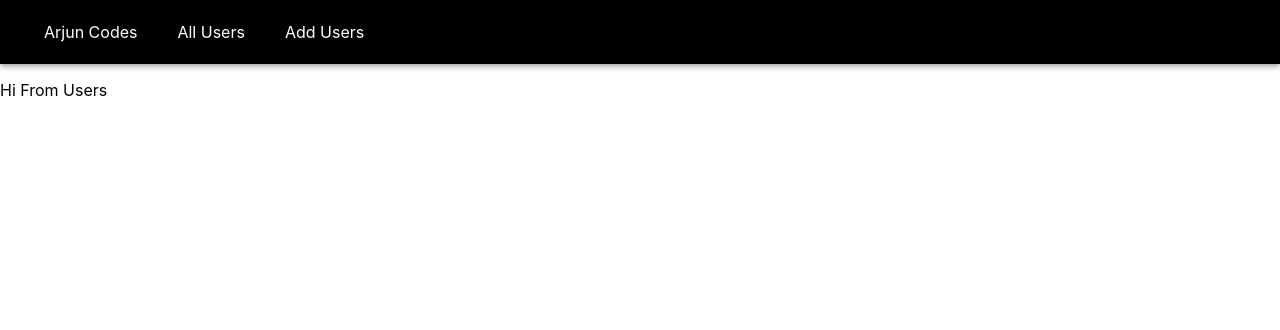
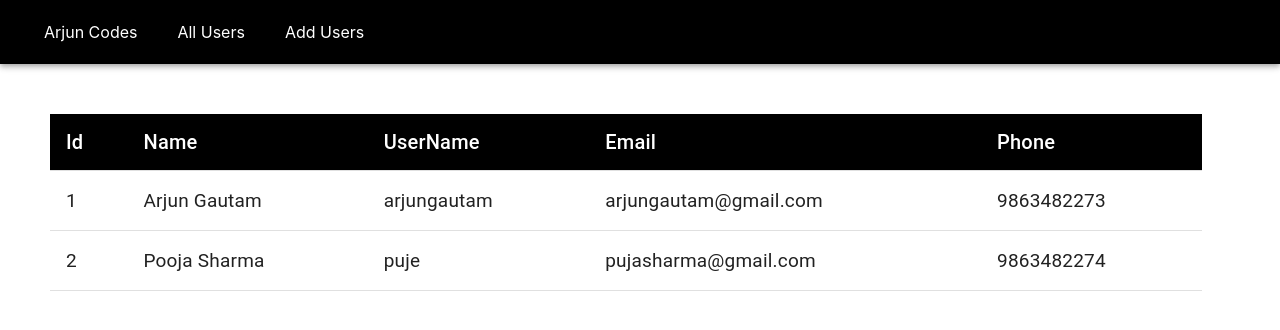
Before and after one commit to youtube-arjun-codes/Udemy-CRUD, a React (Create React App) app: page /all in a window 1280 px wide. Shown: the top 330 px of the page. Built offline with nearby package versions, Linux system fonts and the light colour scheme; data requests are answered from the project's data file.

Commit message:
get operation completed

```diff
--- a/package.json
+++ b/package.json
@@ -7,6 +7,7 @@
     "@testing-library/jest-dom": "^5.14.1",
     "@testing-library/react": "^11.2.7",
     "@testing-library/user-event": "^12.8.3",
+    "axios": "^0.21.1",
     "concurrently": "^6.2.0",
     "json-server": "^0.16.3",
     "react": "^17.0.2",
--- a/src/Components/AllUsers.js
+++ b/src/Components/AllUsers.js
@@ -1,6 +1,71 @@
+import {getUsers} from "../Service/api";
+import {useEffect, useState} from "react";
+import {Table, TableBody, TableCell, TableHead, TableRow, makeStyles} from "@material-ui/core";
+
+const useStyles = makeStyles({
+        table: {
+            width: "90%",
+            margin: "50px 0 0 50px"
+        },
+        thead: {
+            '& > *': {
+                background: "#000000",
+                color: "#ffffff",
+                fontSize: 20
+            }
+        },
+        row: {
+            '&>*': {
+                fontSize: 19
+            }
+        }
+    }
+)
+
 const AllUsers = () => {
+
+    const [users, setUsers] = useState([]);
+    const classes = useStyles();
+
+    useEffect(() => {
+        getAllUsers()
+    }, [])
+
+    const getAllUsers = async () => {
+        const response = await getUsers();
+        console.log(response.data);
+        setUsers(response.data)
+    }
+
     return (
-        <p>Hi From Users</p>
+        <>
+            <Table className={classes.table}>
+                <TableHead>
+                    <TableRow className={classes.thead}>
+                        <TableCell>Id</TableCell>
+                        <TableCell>Name</TableCell>
+                        <TableCell>UserName</TableCell>
+                        <TableCell>Email</TableCell>
+                        <TableCell>Phone</TableCell>
+                    </TableRow>
+                </TableHead>
+                <TableBody>
+                    {users.map(user => (
+                        <TableRow className={classes.row}>
+                            <TableCell>{user.id}</TableCell>
+                            <TableCell>{user.name}</TableCell>
+                            <TableCell>{user.username}</TableCell>
+                            <TableCell>{user.email}</TableCell>
+                            <TableCell>{user.phone}</TableCell>
+                        </TableRow>
+                    ))}
+                </TableBody>
+
+            </Table>
+
+        </>
+
+
     )
 }
 export default AllUsers;
--- a/src/Database/db.json
+++ b/src/Database/db.json
@@ -4,8 +4,15 @@
       "name": "Arjun Gautam",
       "username": "arjungautam",
       "email": "arjungautam@gmail.com",
-      "Phone": "9863482273",
+      "phone": "9863482273",
       "id": 1
+    },
+    {
+      "name": "Pooja Sharma",
+      "username": "puje",
+      "email": "pujasharma@gmail.com",
+      "phone": "9863482274",
+      "id": 2
     }
   ]
 }
--- /dev/null
+++ b/src/Service/api.js
@@ -0,0 +1,7 @@
+import axios from "axios";
+
+const url='http://localhost:3003/users';
+
+export const getUsers=async ()=>{
+    return await axios.get(url);
+}
```
Also changed, not shown: 1 other file (tests, documents, lock files or other folders).
